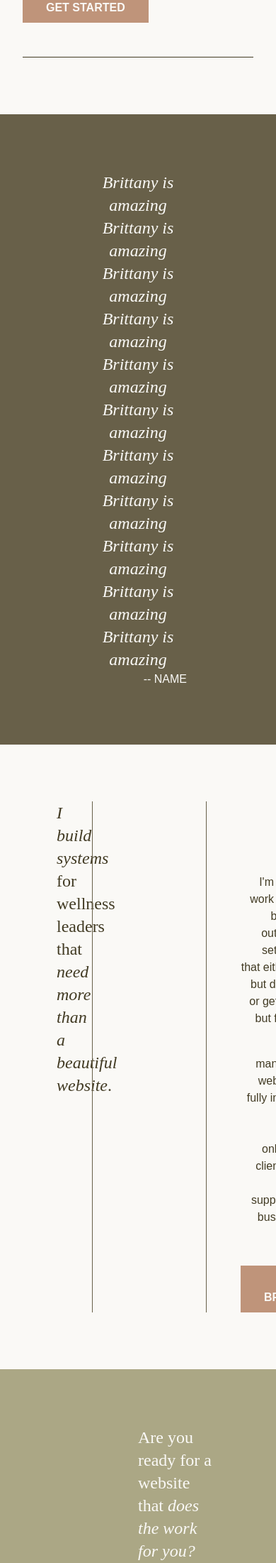
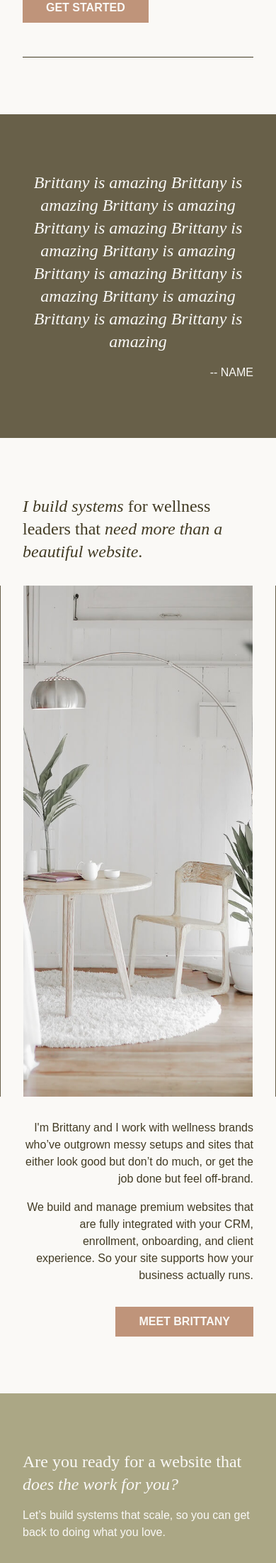
Before and after one commit to brittwoodard/brittanywoodard, a Jekyll site: the page built from index.html, in a window 390 px wide. Shown: the part 3863-6065 px from the top of the page at 71% size. Built offline with Jekyll 4.4.1, drawn with Linux system fonts in a browser that asks for light colours; some web fonts are replaced.

Commit message:
responsive homepage

```diff
--- a/assets/css/style.css
+++ b/assets/css/style.css
@@ -652,6 +652,12 @@ li:last-child {
 .z-50 {
   z-index: 50;
 }
+.col-span-2 {
+  grid-column: span 2 / span 2;
+}
+.col-span-1 {
+  grid-column: span 1 / span 1;
+}
 .m-2 {
   margin: 0.5rem;
 }
@@ -919,6 +925,10 @@ li:last-child {
   padding-left: 5rem;
   padding-right: 5rem;
 }
+.px-0 {
+  padding-left: 0px;
+  padding-right: 0px;
+}
 .text-center {
   text-align: center;
 }
@@ -1009,6 +1019,12 @@ li:last-child {
 }
 
 @media (min-width: 768px) {
+  .md\:col-span-1 {
+    grid-column: span 1 / span 1;
+  }
+  .md\:col-span-2 {
+    grid-column: span 2 / span 2;
+  }
   .md\:mx-20 {
     margin-left: 5rem;
     margin-right: 5rem;
@@ -1046,6 +1062,12 @@ li:last-child {
   .md\:grid-cols-2 {
     grid-template-columns: repeat(2, minmax(0, 1fr));
   }
+  .md\:grid-cols-3 {
+    grid-template-columns: repeat(3, minmax(0, 1fr));
+  }
+  .md\:grid-cols-1 {
+    grid-template-columns: repeat(1, minmax(0, 1fr));
+  }
   .md\:gap-20 {
     gap: 5rem;
   }
@@ -1060,6 +1082,9 @@ li:last-child {
 }
 
 @media (min-width: 1024px) {
+  .lg\:col-span-1 {
+    grid-column: span 1 / span 1;
+  }
   .lg\:mx-20 {
     margin-left: 5rem;
     margin-right: 5rem;
@@ -1094,6 +1119,9 @@ li:last-child {
   .lg\:grid-cols-3 {
     grid-template-columns: repeat(3, minmax(0, 1fr));
   }
+  .lg\:grid-cols-2 {
+    grid-template-columns: repeat(2, minmax(0, 1fr));
+  }
   .lg\:divide-x > :not([hidden]) ~ :not([hidden]) {
     --tw-divide-x-reverse: 0;
     border-right-width: calc(1px * var(--tw-divide-x-reverse));
--- a/index.html
+++ b/index.html
@@ -99,32 +99,32 @@ seo:
 
 
 <!-- Testimonials -->
- <div class="bg-dark text-x-light p-20">
-  <div class="w-[60%] mx-auto">
+ <div class="bg-dark text-x-light py-20 px-8 md:px-20">
+  <div class="md:w-[60%] mx-auto">
     <div class="text-center heading italic">
       <p>Brittany is amazing Brittany is amazing Brittany is amazing Brittany is amazing Brittany is amazing Brittany is amazing Brittany is amazing Brittany is amazing Brittany is amazing Brittany is amazing Brittany is amazing</p>
     </div>
-    <p class="subtitle text-right">-- Name</p>
+    <p class="subtitle text-right mt-4">-- Name</p>
   </div>
  </div>
 </section>
 
 
 <!-- About -->
-<section class="grid grid-cols-3 my-20">
+<section class="grid md:grid-cols-3 my-20">
 
   <!-- Left Column -->
-  <div class="heading px-20">
+  <div class="heading px-8 lg:px-20 mb-8 md:mb-0">
     <h2><em>I build systems</em> for wellness leaders that <em>need more than a beautiful website</em>.</h2>
   </div>
 
   <!-- Middle Column -->
-  <div class="px-20 border-x border-x-dark">
+  <div class="px-8 lg:px-20 border-x border-x-dark">
     <div class="bg-image-style min-h-[80vh]" style="background-image: url('/uploads/gentle-within-1.jpg');"></div>
   </div>
 
   <!-- Right Column -->
-  <div class="px-20 text-right flex items-end">
+  <div class="px-8 lg:px-20 text-right flex items-end mt-8 md:mt-0">
     <div>
       <div>
         <p>I'm Brittany and I work with wellness brands who’ve outgrown messy setups and sites that either look good but don’t do much, or get the job done but feel off-brand.</p>
@@ -137,7 +137,7 @@ seo:
 
 
 <!-- CTA -->
-<section class="bg-main p-20 text-x-light grid grid-cols-2">
+<section class="bg-main py-20 px-8 lg:p-20 text-x-light grid lg:grid-cols-2">
   <div></div>
   <div>
     <h2 class="heading mb-4">Are you ready for a website that <em>does the work for you?</em></h2>
```
